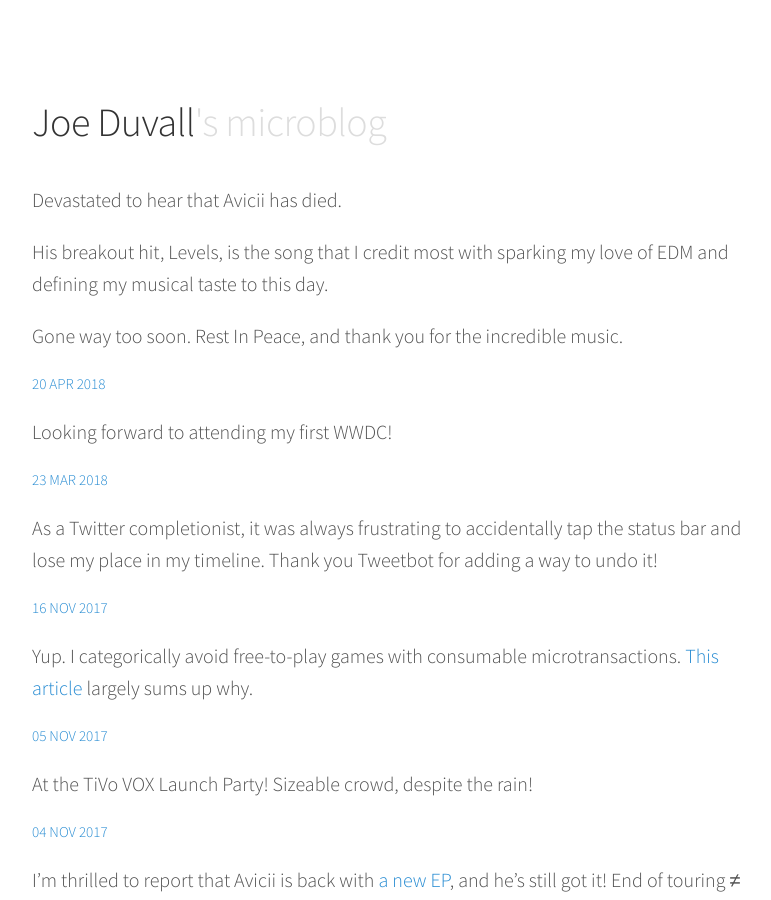
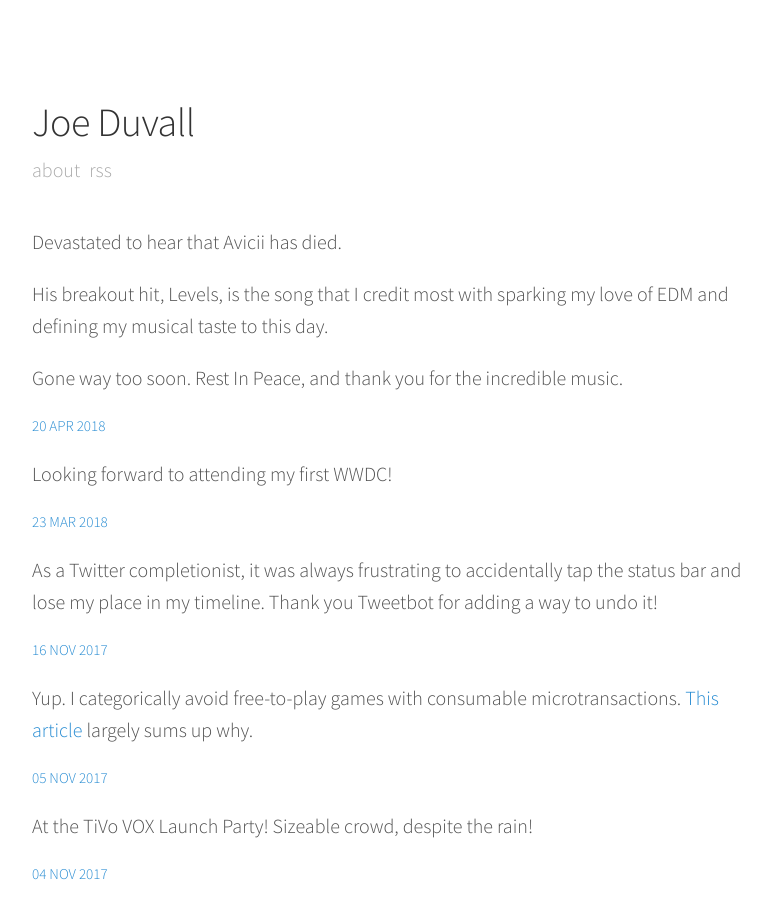
Before and after one commit to joeduvall4/joeduvall4.github.io.old, a Jekyll site: the page built from index.html, in a window 1280 px wide and 900 px high. Shown: the whole window, without its empty margins (248-1019 px from the left). Built offline with Jekyll 4.4.1, drawn with Linux system fonts in a browser that asks for light colours; the list of posts is cut into pages by our own code.

Commit message:
Mirroring from Micro.blog.

```diff
--- a/index.html
+++ b/index.html
@@ -3,12 +3,17 @@ layout: default
 ---
 <header class="masthead">
   <h1 class="masthead-title">
-    <a href="{{ site.baseurl }}/">{{ site.name }}<span>&#39;s microblog</span></a>
+    <a href="{{ site.baseurl }}/">{{ site.name }}</a>
   </h1>
   <nav class="masthead-nav">
-    {% for nav in site.nav %}
-    <a href="{{ nav.href }}">{{ nav.name }}</a>
-    {% endfor %}
+	{% assign sorted_pages = site.pages | sort: "order" %}
+	{% for page in sorted_pages %}
+		{% if page.title %}
+			<a class="page-link" href="{{ page.url | prepend: site.baseurl }}">{{ page.title }}</a>
+		{% endif %}
+	{% endfor %}
+
+	<a class="page-link" href="{{ "/feed.xml" | prepend: site.baseurl }}">RSS</a>
   </nav>
 </header>
 <div class="content list h-feed">
@@ -17,6 +22,9 @@ layout: default
 {% else %}
 {% for post in paginator.posts %}
   <div class="list-item h-entry">
+	{% if post.microblog == false %}
+		<h1 class="home-title">{{ post.title }}</h1>
+	{% endif %}
     <div class="content post e-content">
       {{ post.content }}
     </div>
```
